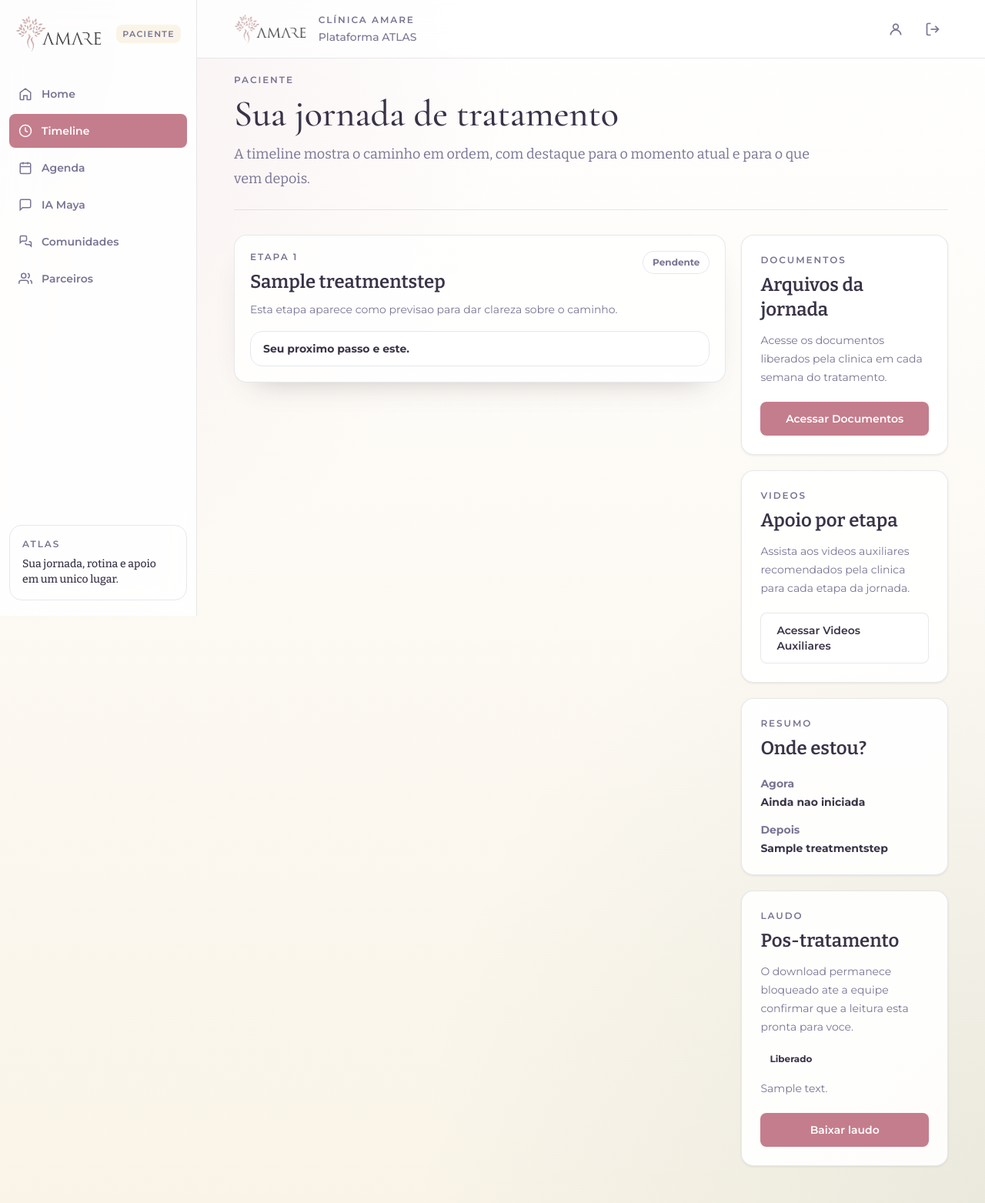
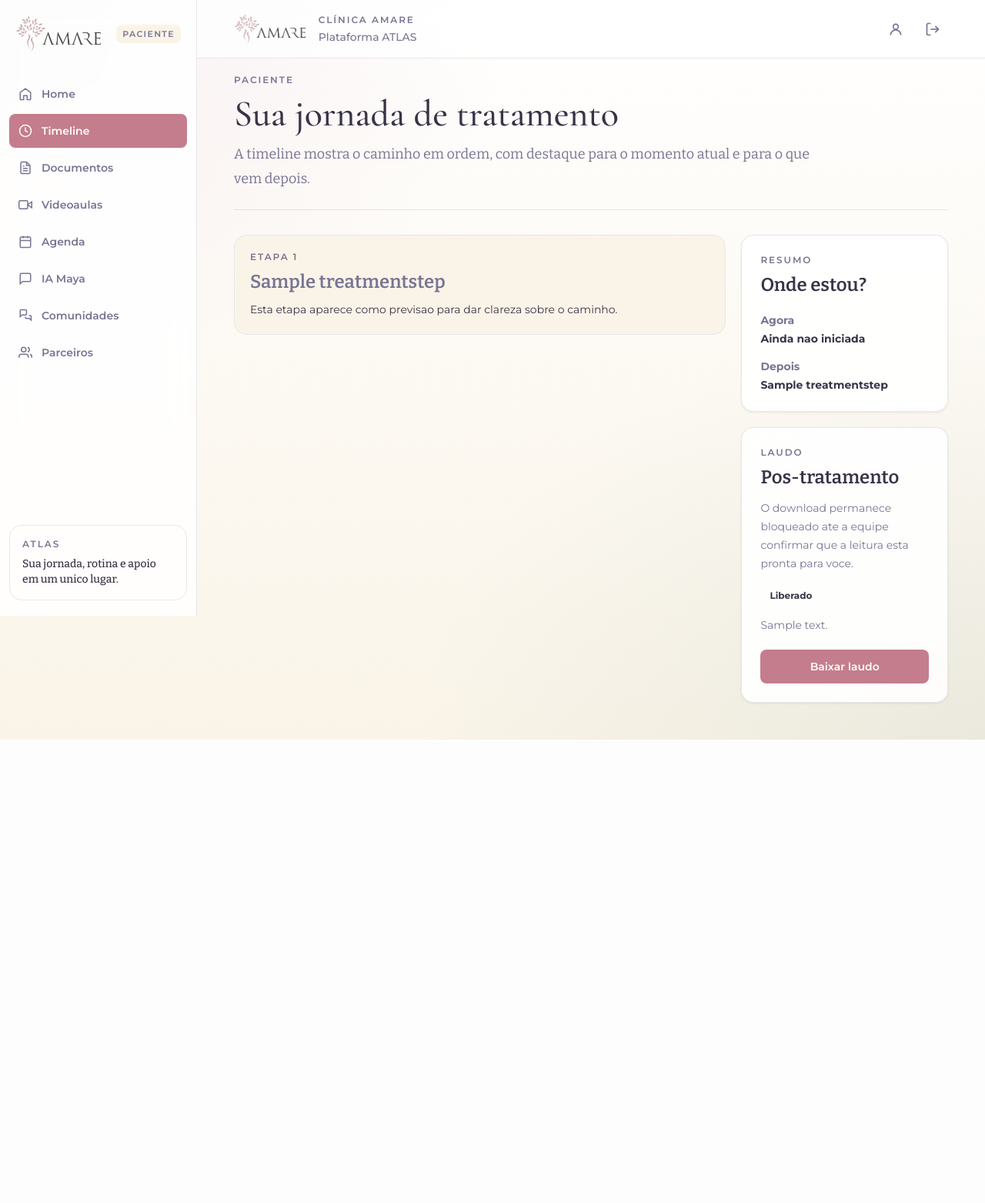
Before and after one commit to marcelof0nseca/ATLASAMARE, a Django app: page /treatment/ in a window 1280 px wide. Shown: the whole page at 77% size. After the commit the page ends 961 px from the top, so only its background shows below. Run offline with Django 5.2, Linux system fonts and the light colour scheme; a user stored in the database is signed in; tables that the repository leaves empty hold one stand-in row (values such as "Sample post"); some libraries are stand-ins or nearby versions.

Commit message:
fix: Ajuste de navegação do usuario

```diff
--- a/templates/layouts/patient_base.html
+++ b/templates/layouts/patient_base.html
@@ -22,6 +22,18 @@
           <a class="amare-nav-link {% if active_nav == 'treatment' %}amare-nav-link-active{% endif %}" href="{% url 'treatments:timeline' %}">
             <svg class="h-[18px] w-[18px]" viewBox="0 0 24 24" fill="none" stroke="currentColor" stroke-width="2"><circle cx="12" cy="12" r="10"/><path d="M12 6v6l4 2"/></svg>
             Timeline
+          </a>
+        </li>
+        <li>
+          <a class="amare-nav-link {% if active_nav == 'documents' %}amare-nav-link-active{% endif %}" href="{% url 'treatments:documents' %}">
+            <svg class="h-[18px] w-[18px]" viewBox="0 0 24 24" fill="none" stroke="currentColor" stroke-width="2"><path d="M14 2H6a2 2 0 0 0-2 2v16a2 2 0 0 0 2 2h12a2 2 0 0 0 2-2V8z"/><polyline points="14 2 14 8 20 8"/><line x1="16" y1="13" x2="8" y2="13"/><line x1="16" y1="17" x2="8" y2="17"/><line x1="10" y1="9" x2="8" y2="9"/></svg>
+            Documentos
+          </a>
+        </li>
+        <li>
+          <a class="amare-nav-link {% if active_nav == 'videos' %}amare-nav-link-active{% endif %}" href="{% url 'treatments:videos' %}">
+            <svg class="h-[18px] w-[18px]" viewBox="0 0 24 24" fill="none" stroke="currentColor" stroke-width="2"><polygon points="23 7 16 12 23 17 23 7"/><rect x="1" y="5" width="15" height="14" rx="2"/></svg>
+            Videoaulas
           </a>
         </li>
         <li>
@@ -93,12 +105,14 @@
   </main>
 
   <nav class="amare-bottom-nav fixed inset-x-3 bottom-3 z-30 rounded-xl border border-border bg-white/95 p-2 shadow-serene lg:hidden">
-    <ul class="grid grid-cols-6 gap-1 text-center">
+    <ul class="grid grid-cols-8 gap-1 text-center">
       <li><a class="amare-nav-link justify-center {% if active_nav == 'home' %}amare-nav-link-active{% endif %}" href="{% url 'core:dashboard' %}" aria-label="Home"><svg class="h-[18px] w-[18px]" viewBox="0 0 24 24" fill="none" stroke="currentColor" stroke-width="2"><path d="M3 9.5 12 3l9 6.5V21a1 1 0 0 1-1 1h-5v-7H9v7H4a1 1 0 0 1-1-1Z"/></svg></a></li>
       <li><a class="amare-nav-link justify-center {% if active_nav == 'treatment' %}amare-nav-link-active{% endif %}" href="{% url 'treatments:timeline' %}" aria-label="Timeline"><svg class="h-[18px] w-[18px]" viewBox="0 0 24 24" fill="none" stroke="currentColor" stroke-width="2"><circle cx="12" cy="12" r="10"/><path d="M12 6v6l4 2"/></svg></a></li>
+      <li><a class="amare-nav-link justify-center {% if active_nav == 'documents' %}amare-nav-link-active{% endif %}" href="{% url 'treatments:documents' %}" aria-label="Documentos"><svg class="h-[18px] w-[18px]" viewBox="0 0 24 24" fill="none" stroke="currentColor" stroke-width="2"><path d="M14 2H6a2 2 0 0 0-2 2v16a2 2 0 0 0 2 2h12a2 2 0 0 0 2-2V8z"/><polyline points="14 2 14 8 20 8"/><line x1="16" y1="13" x2="8" y2="13"/><line x1="16" y1="17" x2="8" y2="17"/></svg></a></li>
+      <li><a class="amare-nav-link justify-center {% if active_nav == 'videos' %}amare-nav-link-active{% endif %}" href="{% url 'treatments:videos' %}" aria-label="Videoaulas"><svg class="h-[18px] w-[18px]" viewBox="0 0 24 24" fill="none" stroke="currentColor" stroke-width="2"><polygon points="23 7 16 12 23 17 23 7"/><rect x="1" y="5" width="15" height="14" rx="2"/></svg></a></li>
       <li><a class="amare-nav-link justify-center {% if active_nav == 'routine' %}amare-nav-link-active{% endif %}" href="{% url 'core:routine' %}" aria-label="Agenda"><svg class="h-[18px] w-[18px]" viewBox="0 0 24 24" fill="none" stroke="currentColor" stroke-width="2"><rect x="3" y="4" width="18" height="18" rx="2"/><path d="M16 2v4M8 2v4M3 10h18"/></svg></a></li>
       <li><a class="amare-nav-link justify-center {% if active_nav == 'maya' %}amare-nav-link-active{% endif %}" href="{% url 'assistant:chat' %}" aria-label="Maya"><svg class="h-[18px] w-[18px]" viewBox="0 0 24 24" fill="none" stroke="currentColor" stroke-width="2"><path d="M21 15a2 2 0 0 1-2 2H7l-4 4V5a2 2 0 0 1 2-2h14a2 2 0 0 1 2 2Z"/></svg></a></li>
-      <li><a class="amare-nav-link justify-center {% if active_nav == 'communities' %}amare-nav-link-active{% endif %}" href="{% url 'core:communities' %}" aria-label="Comunidades"><svg class="h-[18px] w-[18px]" viewBox="0 0 24 24" fill="none" stroke="currentColor" stroke-width="2"><path d="M18 21v-2a4 4 0 0 0-4-4H6a4 4 0 0 0-4 4v2"/><circle cx="10" cy="7" r="4"/><path d="M22 12h-6"/><path d="M19 9v6"/></svg></a></li>
+      <li><a class="amare-nav-link justify-center {% if active_nav == 'communities' %}amare-nav-link-active{% endif %}" href="{% url 'core:communities' %}" aria-label="Comunidades"><svg class="h-[18px] w-[18px]" viewBox="0 0 24 24" fill="none" stroke="currentColor" stroke-width="2"><path d="M14 9a2 2 0 0 1-2 2H6l-3 3V4c0-1.1.9-2 2-2h7a2 2 0 0 1 2 2v5z"/><path d="M18 12h2a2 2 0 0 1 2 2v7l-3-3h-5a2 2 0 0 1-2-2v-1"/></svg></a></li>
       <li><a class="amare-nav-link justify-center {% if active_nav == 'partner' %}amare-nav-link-active{% endif %}" href="{% url 'core:partners' %}" aria-label="Parceiros"><svg class="h-[18px] w-[18px]" viewBox="0 0 24 24" fill="none" stroke="currentColor" stroke-width="2"><path d="M17 21v-2a4 4 0 0 0-4-4H5a4 4 0 0 0-4 4v2"/><circle cx="9" cy="7" r="4"/><path d="M23 21v-2a4 4 0 0 0-3-3.87"/><path d="M16 3.13a4 4 0 0 1 0 7.75"/></svg></a></li>
     </ul>
   </nav>
--- a/templates/patient/treatment.html
+++ b/templates/patient/treatment.html
@@ -5,33 +5,88 @@
 {% block page_intro %}A timeline mostra o caminho em ordem, com destaque para o momento atual e para o que vem depois.{% endblock %}
 
 {% block content %}
+<style>
+  @keyframes tl-spin {
+    to { transform: rotate(360deg); }
+  }
+  .tl-spinner {
+    width: 28px; height: 28px; border-radius: 50%;
+    border: 2.5px solid rgba(59,130,246,.25);
+    border-top-color: #3b82f6;
+    animation: tl-spin .85s linear infinite;
+    flex-shrink: 0;
+  }
+  .tl-check {
+    width: 28px; height: 28px; border-radius: 50%;
+    background: #22c55e;
+    display: flex; align-items: center; justify-content: center;
+    flex-shrink: 0;
+  }
+</style>
+
 <section class="grid gap-5 xl:grid-cols-[1fr_0.42fr]">
   <div class="space-y-4">
     {% if treatment %}
       {% for step in treatment.steps.all %}
-          <article class="relative rounded-xl border p-5 shadow-serene {% if step.status == 'in_progress' %}border-golden bg-mandys-pink/35{% elif step.status == 'completed' %}border-lesbian-green/50 bg-lesbian-green/20{% else %}border-border bg-white/80{% endif %}">
-            <div class="flex flex-col gap-4 sm:flex-row sm:items-start sm:justify-between">
-              <div class="min-w-0">
-                <p class="amare-kicker">Etapa {{ step.order }}</p>
-                <h2 class="mt-2 font-serif text-2xl font-bold">{{ step.name }}</h2>
+
+        {% if step.status == 'completed' %}
+          {# Concluido: borda verde, fundo verde suave #}
+          <article class="relative overflow-hidden rounded-xl p-5 shadow-serene" style="border: 1.5px solid rgba(34,197,94,0.55); background: rgba(240,253,244,0.7)">
+            <div class="absolute right-4 top-4">
+              <div class="tl-check">
+                <svg width="14" height="14" viewBox="0 0 24 24" fill="none" stroke="white" stroke-width="3" stroke-linecap="round" stroke-linejoin="round">
+                  <path d="M5 13l4 4L19 7"/>
+                </svg>
+              </div>
+            </div>
+            <div class="flex flex-col gap-4 sm:flex-row sm:items-start">
+              <div class="min-w-0 pr-10">
+                <p class="amare-kicker text-green-700/80">Etapa {{ step.order }} · Concluida</p>
+                <h2 class="mt-2 font-serif text-2xl font-bold text-text-strong">{{ step.name }}</h2>
                 <p class="mt-2 text-sm leading-6 text-text-muted">
-                  {% if step.status == "in_progress" %}
-                    Voce esta aqui agora. Esta etapa guia o foco principal do seu acompanhamento.
-                  {% elif step.status == "completed" %}
                   Esta parte ja foi concluida e permanece registrada na sua jornada.
-                  {% else %}
-                    Esta etapa aparece como previsao para dar clareza sobre o caminho.
-                  {% endif %}
                 </p>
               </div>
-              <div>{% include "components/status_badge.html" with status=step.status %}</div>
+            </div>
+          </article>
+
+        {% elif step.status == 'in_progress' %}
+          {# Em andamento: borda azul, fundo azul suave #}
+          <article class="relative overflow-hidden rounded-xl p-5 shadow-serene" style="border: 1.5px solid rgba(96,165,250,0.65); background: rgba(239,246,255,0.6)">
+            <div class="absolute right-4 top-4">
+              <div class="tl-spinner"></div>
+            </div>
+            <div class="flex flex-col gap-4 sm:flex-row sm:items-start">
+              <div class="min-w-0 pr-10">
+                <p class="amare-kicker text-blue-600/80">Etapa {{ step.order }} · Em andamento</p>
+                <h2 class="mt-2 font-serif text-2xl font-bold text-text-strong">{{ step.name }}</h2>
+                <p class="mt-2 text-sm leading-6 text-text-muted">
+                  Voce esta aqui agora. Esta etapa guia o foco principal do seu acompanhamento.
+                </p>
+              </div>
             </div>
             {% if next_step and next_step.id == step.id %}
-              <div class="mt-4 rounded-xl border border-golden/30 bg-white/75 px-4 py-3 text-sm font-bold text-text-strong">
+              <div class="mt-4 rounded-xl border border-blue-300/40 bg-white/75 px-4 py-3 text-sm font-bold text-text-strong">
                 Seu proximo passo e este.
               </div>
             {% endif %}
           </article>
+
+        {% else %}
+          {# Pendente: funde com o fundo da pagina #}
+          <article class="relative overflow-hidden rounded-xl border border-linen bg-linen p-5">
+            <div class="flex flex-col gap-4 sm:flex-row sm:items-start">
+              <div class="min-w-0">
+                <p class="amare-kicker">Etapa {{ step.order }}</p>
+                <h2 class="mt-2 font-serif text-2xl font-bold text-text-muted">{{ step.name }}</h2>
+                <p class="mt-2 text-sm leading-6 text-text-muted/70">
+                  Esta etapa aparece como previsao para dar clareza sobre o caminho.
+                </p>
+              </div>
+            </div>
+          </article>
+        {% endif %}
+
       {% endfor %}
     {% else %}
       {% include "components/empty_state.html" with title="Ainda nao ha um tratamento ativo" copy="Quando a clinica iniciar sua jornada, as etapas vao aparecer aqui com o destaque certo para o momento atual." %}
@@ -39,24 +94,6 @@
   </div>
 
   <aside class="space-y-5">
-      <article class="amare-card p-6">
-        <p class="amare-kicker">Documentos</p>
-        <h2 class="mt-2 font-serif text-2xl font-bold">Arquivos da jornada</h2>
-        <p class="mt-3 text-sm leading-6 text-text-muted">
-          Acesse os documentos liberados pela clinica em cada semana do tratamento.
-        </p>
-        <a href="{% url 'treatments:documents' %}" class="amare-button-primary mt-5 w-full">Acessar Documentos</a>
-      </article>
-
-      <article class="amare-card p-6">
-        <p class="amare-kicker">Videos</p>
-        <h2 class="mt-2 font-serif text-2xl font-bold">Apoio por etapa</h2>
-        <p class="mt-3 text-sm leading-6 text-text-muted">
-          Assista aos videos auxiliares recomendados pela clinica para cada etapa da jornada.
-        </p>
-        <a href="{% url 'treatments:videos' %}" class="amare-button-secondary mt-5 w-full">Acessar Videos Auxiliares</a>
-      </article>
-
 <article class="amare-card p-6">
       <p class="amare-kicker">Resumo</p>
       <h2 class="mt-2 font-serif text-2xl font-bold">Onde estou?</h2>
--- a/templates/treatments/documents.html
+++ b/templates/treatments/documents.html
@@ -6,11 +6,7 @@
 
 {% block content %}
   <section class="space-y-5">
-    <div class="flex flex-col gap-3 sm:flex-row sm:items-center sm:justify-between">
-      <a href="{{ back_url }}" class="amare-button-secondary w-full sm:w-auto">Voltar para Jornada</a>
-    </div>
-
-    <div class="grid gap-4 sm:grid-cols-2 xl:grid-cols-3">
+<div class="grid gap-4 sm:grid-cols-2 xl:grid-cols-3">
       {% for week in weeks %}
         {% if week.unlocked %}
           <a href="{{ week.url }}" class="amare-card block p-6 transition hover:border-golden">
--- a/treatments/views.py
+++ b/treatments/views.py
@@ -95,7 +95,7 @@ class PatientJourneyDocumentsView(PatientRequiredMixin, TemplateView):
         context = super().get_context_data(**kwargs)
         context.update(
             {
-                "active_nav": "treatment",
+                "active_nav": "documents",
                 "treatment": treatment,
                 "weeks": build_document_weeks(treatment, self.week_url_name),
                 "back_url": reverse("treatments:timeline"),
@@ -127,7 +127,7 @@ class PatientJourneyWeekDocumentsView(PatientRequiredMixin, TemplateView):
         context = super().get_context_data(**kwargs)
         context.update(
             {
-                "active_nav": "treatment",
+                "active_nav": "documents",
                 "week": week,
                 "documents": documents,
                 "documents_url": reverse(self.documents_url_name),
@@ -226,7 +226,7 @@ class PatientJourneyVideoListView(PatientRequiredMixin, TemplateView):
         context = super().get_context_data(**kwargs)
         context.update(
             {
-                "active_nav": "treatment",
+                "active_nav": "videos",
                 "videos": videos,
                 "video_steps": build_video_steps(list(JourneyVideo.objects.filter(is_active=True))),
                 "selected_step": selected_step,
@@ -242,7 +242,7 @@ class PatientJourneyVideoDetailView(PatientRequiredMixin, TemplateView):
         context = super().get_context_data(**kwargs)
         context.update(
             {
-                "active_nav": "treatment",
+                "active_nav": "videos",
                 "video": get_object_or_404(JourneyVideo, pk=self.kwargs["pk"], is_active=True),
             }
         )
```
Lines whose indentation alone changed are shown as unchanged.
